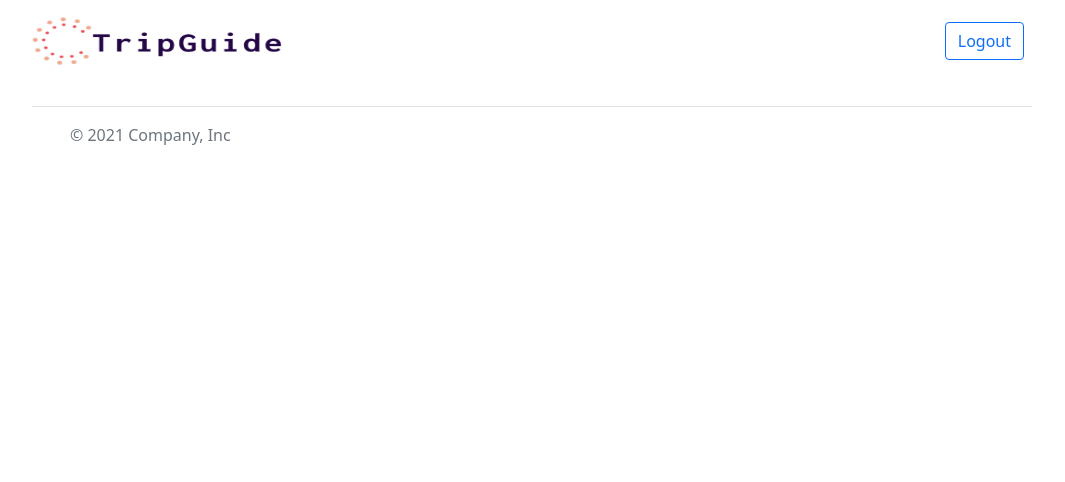
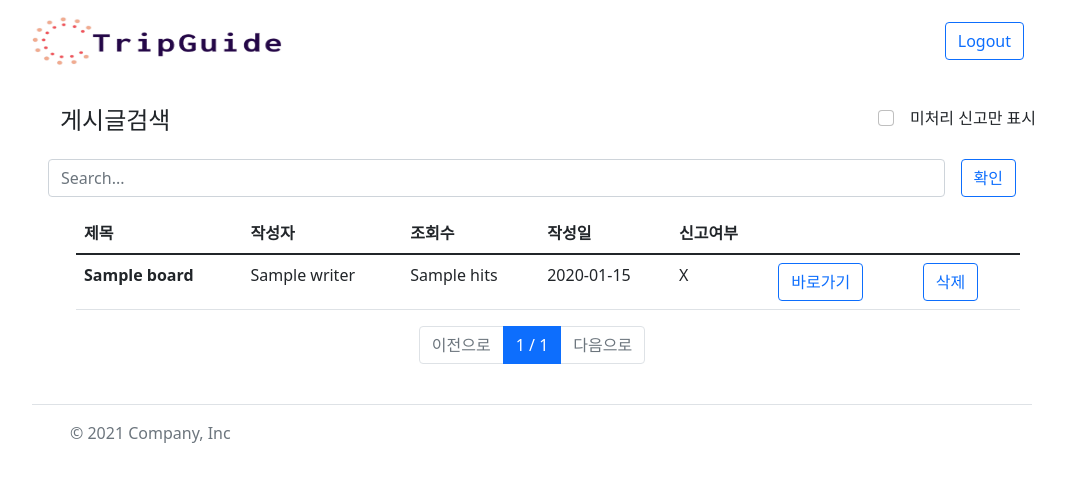
Before and after one commit to playpizza/TripGuide, a Django app: template manager/templates/m_board_manage.html in a window 1280 px wide. Shown: the top 482 px of the page, without its empty margins (108-1173 px from the left). Run offline with Django 3.2, Linux system fonts and the light colour scheme; a user stored in the database is signed in; tables that the repository leaves empty hold one stand-in row (values such as "Sample post"); the template is opened without the code that fills it: most values are stand-ins (such as "Sample title", 1, 10 or a date in 2020); some libraries are stand-ins or nearby versions.

Commit message:
update m_board_manage
m_board_manage 코드 작성

```diff
--- a/manager/templates/m_board_manage.html
+++ b/manager/templates/m_board_manage.html
@@ -5,10 +5,101 @@
 
 {% block title %} {% endblock %}
 
-{% block script %} {% endblock %}
+{% block script %}
+<script type="text/javascript">
+    var mBoardDetailUrls = {}
+</script>
+{% endblock %}
 
 
 
 {% block contents %}
+<form class="w-100 me-3 align-items-center flex-fill" action="." method="POST" id="frm">
+    {% csrf_token %}
+    <div class="container m-3 d-flex">
+        <p class="flex-fill h4">게시글검색</p>
+        {% if onlyReport == 'on' %}
+        <input type="checkbox" name="onlyReport" id="onlyReport" class="form-check-input" checked>
+        {% else %}
+        <input type="checkbox" name="onlyReport" id="onlyReport" class="form-check-input">
+        {% endif %}
+        <label for="onlyReport" class="form-check-label ms-3">미처리 신고만 표시</label>
+    </div>
+    <div class="d-flex align-items-center m-3">
+        <input type="search" class="form-control" placeholder="Search..." aria-label="Search" name="searchWord" value="{{searchWord}}">
+        <input class="btn btn-outline-primary ms-3" type="submit" value="확인">
+    </div>
+    <div class="d-none">
+        <input type="text" name="targetId" id="targetId" value="{{defaultTarget}}">
+    </div>
+</form>
+<div class="container m-3">
+    <div class="bd-example flex-fill m-3">
+        <table class="table">
+            <thead>
+                <tr>
+                    <th scope="col">제목</th>
+                    <th scope="col">작성자</th>
+                    <th scope="col">조회수</th>
+                    <th scope="col">작성일</th>
+                    <th scope="col">신고여부</th>
+                </tr>
+            </thead>
+            <!-- TODO data받으면 for문으로 다시 작성 -->
+            <tbody>
+                {% for b in boardData %}
+                <script>
+                    mBoardDetailUrls['{{b.id}}'] = "{% url 'Board:detail' b.id %}";
+                </script>
+                <tr>
+                    <th scope="row">{{b.title}}</th>
+                    <td>{{b.writer}}</td>
+                    <td>{{b.hits}}</td>
+                    <td>{{b.registered_date|date:'Y-m-d'}}</td>
+                    <!-- 임시로 아무거나 해둠 -->
+                    {% if b.hits == 1 %}
+                    <td><b class="text-danger">신고됨</b></td>
+                    {% else %}
+                    <td>X</td>
+                    {% endif %}
+                    <td><button type="button" class="btn btn-outline-primary me-2" onclick="window.open(mBoardDetailUrls['{{b.id}}'], '_blank','width=#, height=#');">바로가기</button></td>
+                    <td><button type="button" class="btn btn-outline-primary me-2" onclick="document.getElementById('targetId').value = '{{b.id}}'; document.getElementById('frm').submit();">삭제</button></td>
+                </tr>
+                {% endfor %}
+            </tbody>
+        </table>
+    </div>
+</div>
+<!-- pagination -->
+<div class="row mt-2">
+    <div class="col-12">
+        <nav>
+            <ul class="pagination justify-content-center">
+                {% if userData.has_previous %}
+                <li class="page-item">
+                    <a class="page-link" href="?p={{userData.previous_page_number}}">이전으로</a>
+                </li>
+                {% else %}
+                <li class="page-item disabled">
+                    <a class="page-link disabled" href="#">이전으로</a>
+                </li>
+                {% endif %}
+                <li class="page-item active">
+                    <a class="page-link" href="#">{{userData.number}} / {{userData.paginator.num_pages }}</a>
+                </li>
+                {% if userData.has_next %}
+                <li class="page-item">
+                    <a class="page-link" href="?p={{userData.next_page_number}}">다음으로</a>
+                </li>
+                {% else %}
+                <li class="page-item disabled">
+                    <a class="page-link disabled" href="#">다음으로</a>
+                </li>
+                {% endif %}
 
+            </ul>
+        </nav>
+    </div>
+</div>
+<!-- pagination -->
 {% endblock %}
```
Also changed, not shown: manager/views.py (+54 -2 lines).
